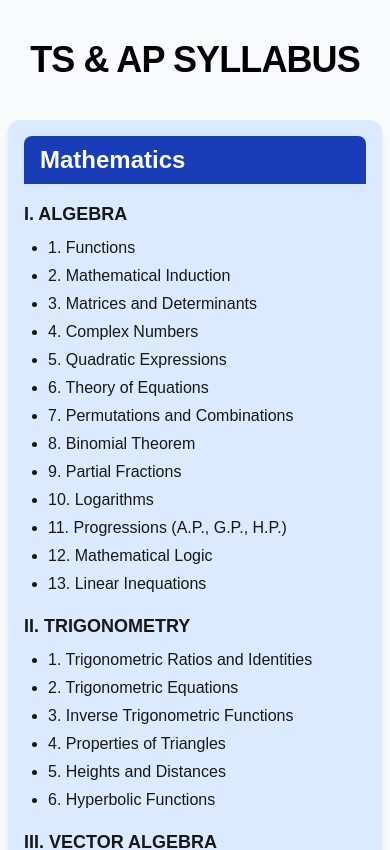
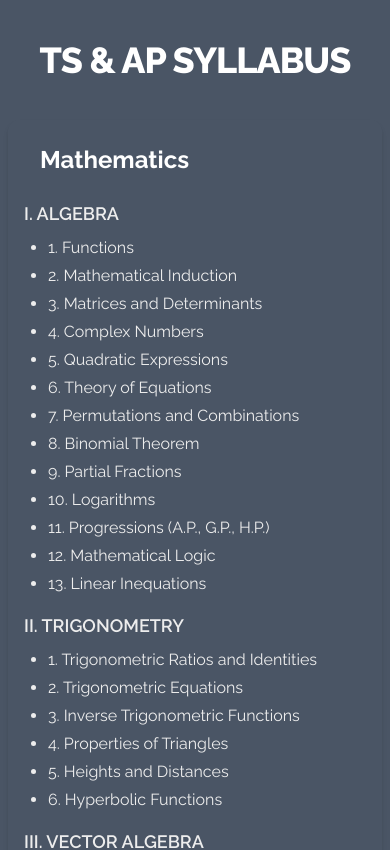
Before and after one commit to vikasjakkula/recall, a Next.js app: page /syllabus in a window 390 px wide. Shown: the top 850 px of the page. Built offline with nearby package versions, Linux system fonts and the light colour scheme.

Commit message:
font and styling

```diff
--- a/app/globals.css
+++ b/app/globals.css
@@ -1,11 +1,13 @@
 @import "tailwindcss";
 
 :root {
-  --background: #ffffff;
-  --foreground: #171717;
+  --background: #4B5563;
+  --foreground: #ededed;
   --border: #e5e7eb;
   --muted-foreground: #6b7280;
   --muted: #f3f4f6;
+  --font-sans: var(--font-raleway);
+  --font-mono: var(--font-geist-mono);
 }
 
 @theme inline {
@@ -31,7 +33,7 @@
 body {
   background: var(--background);
   color: var(--foreground);
-  font-family: Arial, Helvetica, sans-serif;
+  font-family: var(--font-raleway), Arial, Helvetica, sans-serif;
 }
 
 /* Syllabus page custom styles */
--- a/app/layout.tsx
+++ b/app/layout.tsx
@@ -1,5 +1,5 @@
 import type { Metadata } from "next";
-import { Geist, Geist_Mono } from "next/font/google";
+import { Geist, Geist_Mono, Raleway } from "next/font/google";
 import "./globals.css";
 import { ThemeProvider } from "@/components/theme-provider"
 
@@ -10,6 +10,11 @@ const geistSans = Geist({
 
 const geistMono = Geist_Mono({
   variable: "--font-geist-mono",
+  subsets: ["latin"],
+});
+
+const raleway = Raleway({
+  variable: "--font-raleway",
   subsets: ["latin"],
 });
 
@@ -29,7 +34,7 @@ export default function RootLayout({
         <link rel="icon" type="image/x-icon" href="/favicon.ico" />
       </head>
       <body
-        className={`${geistSans.variable} ${geistMono.variable} antialiased bg-background text-foreground min-h-screen flex flex-col`}
+        className={`${geistSans.variable} ${geistMono.variable} ${raleway.variable} antialiased bg-gray-600 text-foreground min-h-screen flex flex-col`}
       >
         {/*
           Responsive container: All main content should use responsive paddings.
--- a/app/page.tsx
+++ b/app/page.tsx
@@ -146,11 +146,11 @@ export default function Home() {
           {/* Centered navigation links */}
           <div className="flex-1 flex justify-center">
             <nav className="flex items-center gap-8">
-              <a href="#features" className="text-gray-600 hover:text-blue-600 transition-colors">Features</a>
-              <a href="#test-series" className="text-gray-600 hover:text-blue-600 transition-colors">Test Series</a>
-              <Link href="/syllabus" className="text-gray-600 hover:text-blue-600 transition-colors">Syllabus</Link>
-              <a href="#marks-vs-rank" className="text-gray-600 hover:text-blue-600 transition-colors">Cutoff's</a>
-              <a href="#pricing" className="text-gray-600 hover:text-blue-600 transition-colors">Pricing</a>
+              <a href="#features" className="text-gray-600 font-raleway hover:text-blue-600 transition-colors">Features</a>
+              <a href="#test-series" className="text-gray-600 font-raleway hover:text-blue-600 transition-colors">Test Series</a>
+              <Link href="/syllabus" className="text-gray-600 font-raleway hover:text-blue-600 transition-colors">Syllabus</Link>
+              <a href="#marks-vs-rank" className="text-gray-600 font-raleway hover:text-blue-600 transition-colors">Cutoff's</a>
+              <a href="#pricing" className="text-gray-600 font-raleway hover:text-blue-600 transition-colors">Pricing</a>
             </nav>
           </div>
           {/* Recall and Get Started - far right, pill-shaped buttons */}
--- a/app/syllabus/layout.tsx
+++ b/app/syllabus/layout.tsx
@@ -2,7 +2,7 @@ import React from "react";
 
 export default function SyllabusLayout({ children }: { children: React.ReactNode }) {
   return (
-    <section className="w-full min-h-screen flex flex-col items-center justify-start bg-gray-50">
+    <section className="w-full min-h-screen flex flex-col items-center justify-start bg-gray-600 font-raleway">
       {children}
     </section>
   );
--- a/app/syllabus/page.tsx
+++ b/app/syllabus/page.tsx
@@ -163,16 +163,16 @@ const chemistryTopics = [
 
 const cardStyles = {
   math: {
-    bg: "bg-blue-100",
-    header: "bg-blue-800 text-white"
+    bg: "bg-mathematics/20",
+    header: "bg-mathematics text-white"
   },
   physics: {
-    bg: "bg-yellow-100",
-    header: "bg-yellow-800 text-white"
+    bg: "bg-physics/20",
+    header: "bg-physics text-white"
   },
   chemistry: {
-    bg: "bg-green-100",
-    header: "bg-green-800 text-white"
+    bg: "bg-chemistry/20",
+    header: "bg-chemistry text-white"
   }
 };
 
@@ -189,7 +189,7 @@ type SyllabusCardProps = {
 
 function SyllabusCard({ subject, topics, color }: SyllabusCardProps) {
   return (
-    <div className={`syllabus-card rounded-xl shadow-md p-6 mb-8 mx-auto ${cardStyles[color].bg}`} style={{ maxWidth: '700px', width: '100%' }}>
+    <div className={`syllabus-card rounded-xl shadow-md p-6 mb-8 mx-auto font-raleway ${cardStyles[color].bg}`} style={{ maxWidth: '700px', width: '100%' }}>
       <div className={`text-2xl font-bold px-4 py-2 rounded-t-lg mb-4 ${cardStyles[color].header}`}>{subject}</div>
       {topics.map((section: SyllabusSection, idx: number) => (
         <div key={section.title} className="mb-4">
@@ -207,9 +207,9 @@ function SyllabusCard({ subject, topics, color }: SyllabusCardProps) {
 
 export default function SyllabusPage() {
   return (
-    <div className="min-h-screen bg-gray-50 py-10 px-2 md:px-0">
+    <div className="min-h-screen bg-gray-600 py-10 px-2 md:px-0 font-raleway">
       <div className="max-w-3xl mx-auto">
-        <h1 className="text-4xl md:text-5xl font-extrabold text-black mb-10 text-center tracking-tight">TS & AP SYLLABUS</h1>
+        <h1 className="text-4xl md:text-5xl font-extrabold text-white mb-10 text-center tracking-tight font-raleway">TS & AP SYLLABUS</h1>
         <SyllabusCard subject="Mathematics" topics={mathTopics} color="math" />
         <SyllabusCard subject="Physics" topics={physicsTopics} color="physics" />
         <SyllabusCard subject="Chemistry" topics={chemistryTopics} color="chemistry" />
--- a/tailwind.config.js
+++ b/tailwind.config.js
@@ -23,7 +23,15 @@ module.exports = {
           800: '#0000FF',
           900: '#0000FF',
         },
-        // To use a different color, just replace #2d99f1ba above with your preferred hex code.
+        gray: {
+          600: '#4B5563', // Tailwind's default gray-600
+        },
+        mathematics: '#38bdf8', // sky blue
+        physics: '#fb923c', // orange
+        chemistry: '#22c55e', // green
+      },
+      fontFamily: {
+        raleway: 'var(--font-raleway)',
       },
     },
   },
```
Also changed, not shown: 52 other files (tests, documents, lock files or other folders).
